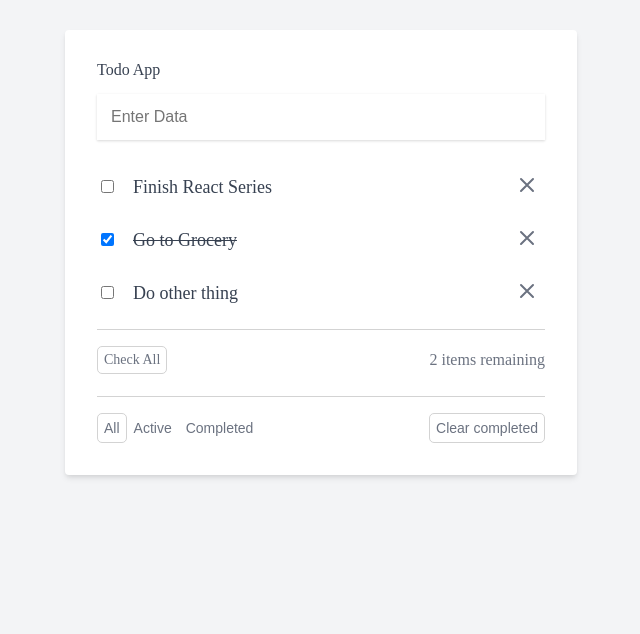
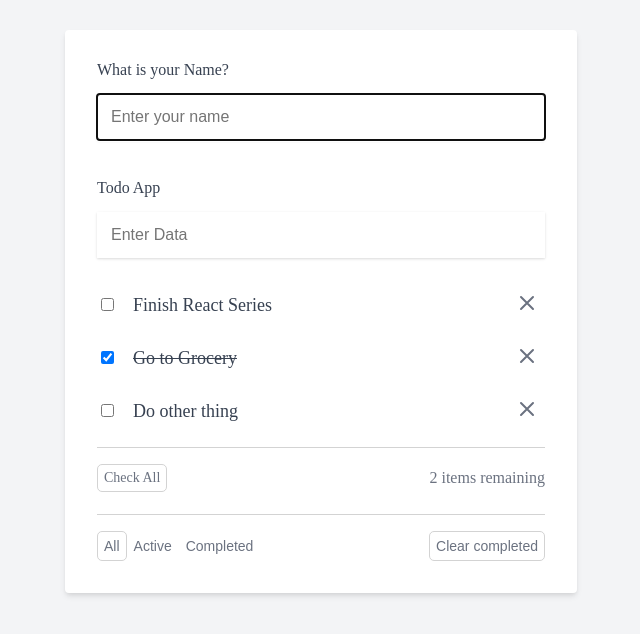
Before and after one commit to amarpaviall/React-Todolist, a React (Create React App) app: page / in a window 1280 px wide. Shown: the top 634 px of the page, without its empty margins (319-959 px from the left). Built offline with nearby package versions, Linux system fonts and the light colour scheme.

Commit message:
work on hooks

```diff
--- a/src/components/App.jsx
+++ b/src/components/App.jsx
@@ -1,4 +1,4 @@
-import { useState } from "react";
+import { useEffect, useRef, useState } from "react";
 import NoTodos from "./NoTodos";
 import TodoForm from "./TodoForm";
 import TodoList from "./TodoList";
@@ -6,6 +6,8 @@
 import "../reset.css";
 
 function App() {
+  const [name, setName] = useState("");
+  const nameInputEl = useRef(null);
   const [todos, setTodos] = useState([
     {
       id: 1,
@@ -121,9 +123,28 @@
       return todos.filter((todo) => todo.isComplete);
     }
   }
+
+  useEffect(() => {
+    //console.log("use effect");
+    nameInputEl.current.focus(); // focus on current element that is name input
+  }, []); // Empty dependency array means this runs once when mounted
   return (
     <div className="todo-app-container">
       <div className="todo-app">
+        <div className="name-container">
+          <h2>What is your Name?</h2>
+          <form action="">
+            <input
+              type="text"
+              ref={nameInputEl}
+              className="todo-input"
+              value={name}
+              placeholder="Enter your name"
+              onChange={(event) => setName(event.target.value)}
+            />
+          </form>
+          {name && <p className="name-label">Hello, {name}</p>}
+        </div>
         <h2>Todo App</h2>
         <TodoForm addTodo={addTodo} />
         {todos.length > 0 ? (
```
